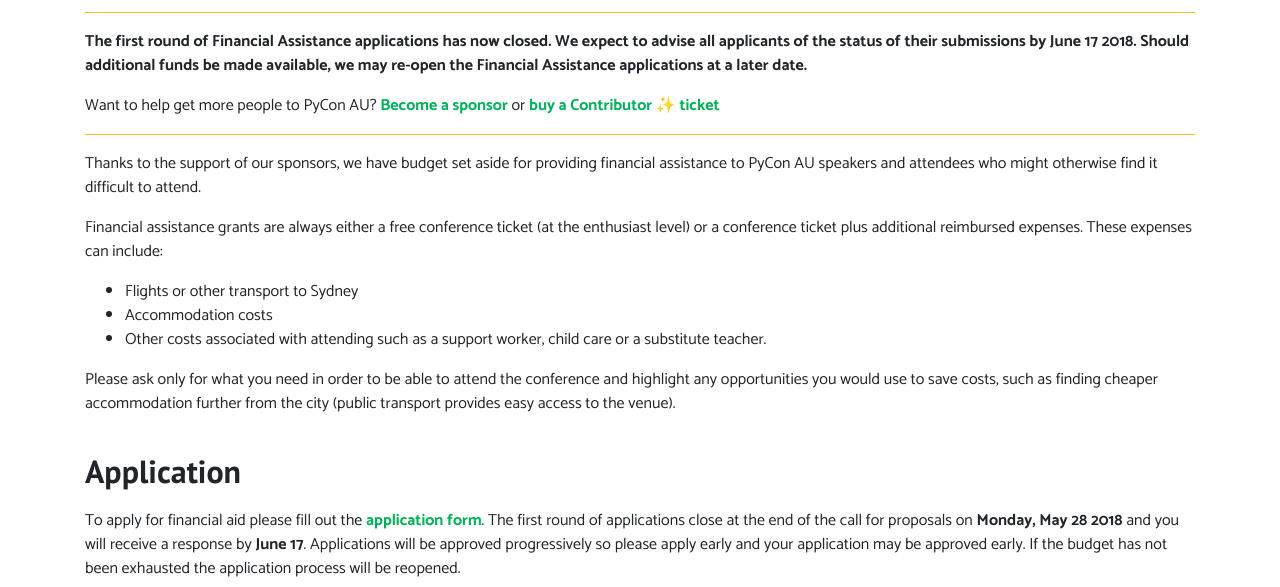
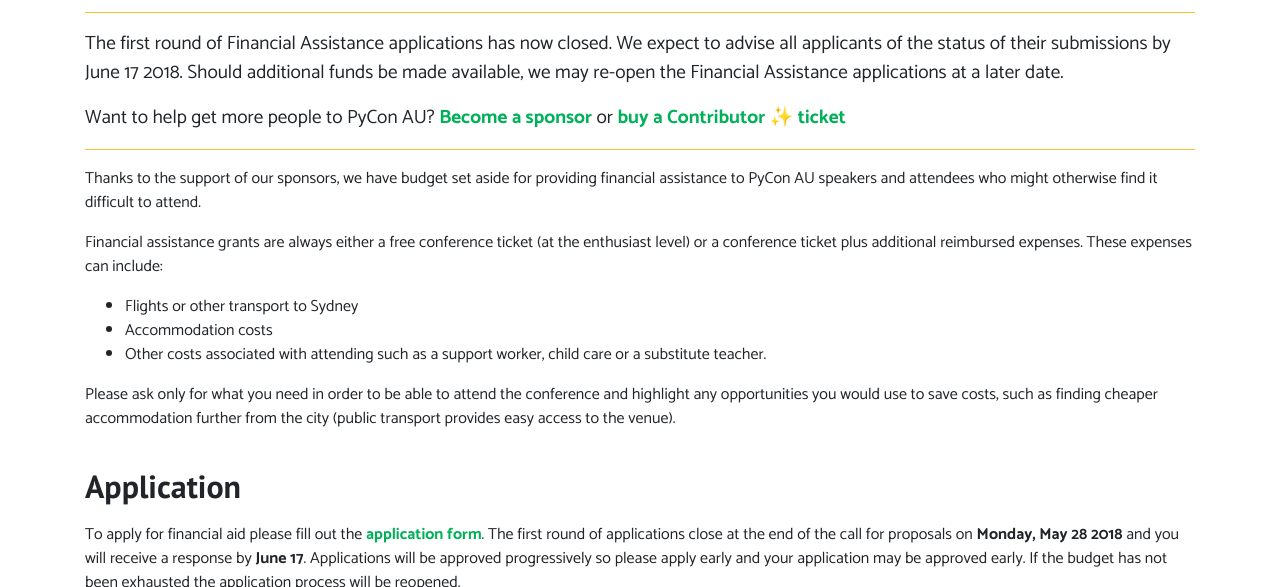
Before and after one commit to pyconau/2018.pycon-au.org, a Jekyll site: the page built from _pages/assistance.md, in a window 1280 px wide and 900 px high, cut to the strip 313-900 px from the top of the window. Built offline with Jekyll 4.4.1, drawn with Linux system fonts in a browser that asks for light colours; nearby versions of some CDN libraries; emoji names are drawn with the system emoji font; library files that are not in the unit come from our copies.

Commit message:
Formatting

```diff
--- a/_config.yml
+++ b/_config.yml
@@ -34,3 +34,6 @@
     talks:
         output: true
         permalink: /:collection/:name/
+
+plugins:
+  - jemoji
--- a/_pages/assistance.md
+++ b/_pages/assistance.md
@@ -8,10 +8,9 @@
 
 <hr>
 
-**The first round of Financial Assistance applications has now closed. We expect to advise all applicants of the status of their submissions by June 17 2018. Should additional funds be made available, we may re-open the Financial Assistance applications at a later date.**
+<span class="abstract">The first round of Financial Assistance applications has now closed. We expect to advise all applicants of the status of their submissions by June 17 2018. Should additional funds be made available, we may re-open the Financial Assistance applications at a later date.</span>
 
-Want to help get more people to PyCon AU? [Become a sponsor](/sponsor) or [buy a Contributor ✨ ticket](/attend)
-
+<span class="abstract">Want to help get more people to PyCon AU? [Become a sponsor](/sponsor) or [buy a Contributor :sparkles: ticket](/attend)</span>
 <hr>
 
 Thanks to the support of our sponsors, we have budget set aside for providing financial assistance to PyCon AU speakers and attendees who might otherwise find it difficult to attend.
```
Also changed, not shown: _pages/speak.md (+1 -1 lines).
